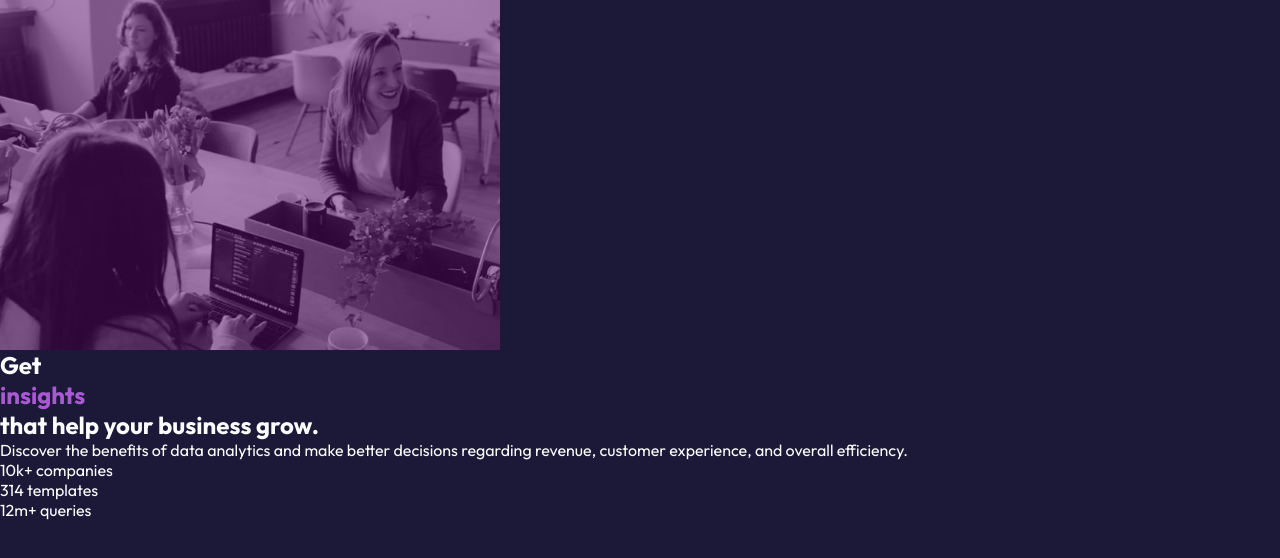
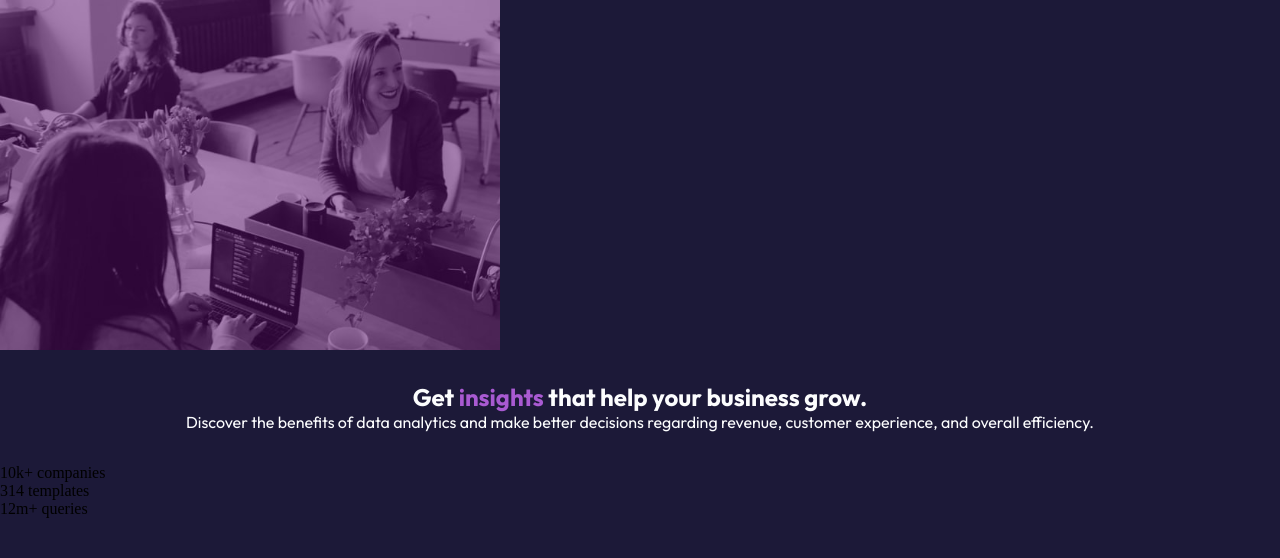
Before and after one commit to Lara-Vel/202301-w2ch1-lara-velenik, a website: page index.html in a window 1280 px wide. Drawn offline with Linux system fonts and the light colour scheme.

Commit message:
make changes to the principal text

```diff
--- a/index.html
+++ b/index.html
@@ -21,8 +21,8 @@
   <section class="main-section">
     <div class="main-section__background"></div>
     <div class="main-section__text">
-      <div>
-        <h1>Get <div>insights</div> that help your business grow.</h1>
+      <div class="main-section__text-title">
+        <h1 class="main-section__text-top"> Get <span>insights</span> that help your business grow.</h1>
         <p>Discover the benefits of data analytics and make better decisions regarding revenue, customer
           experience, and overall efficiency.</p>
       </div>
--- a/style.css
+++ b/style.css
@@ -31,11 +31,28 @@
   content: " ";
 }
 
-.main-section__text {
+.main-section .main-section__text-title {
   color: #fcfdfe;
   font-family: "Outfit", sans-serif;
+  display: flex;
+  text-align: center;
+  justify-content: center;
+  padding: 2rem;
+  flex-wrap: wrap;
 }
 
-.main-section__text h1 div {
+/* .main-section__text-top {
+  display: grid;
+  justify-content: center;
+  padding: 2rem;
+} */
+
+.main-section__text-paragraph {
+  display: flex;
+  justify-content: center;
+  padding: 2rem;
+}
+
+.main-section__text h1 span {
   color: #a95ad2;
 }
```
